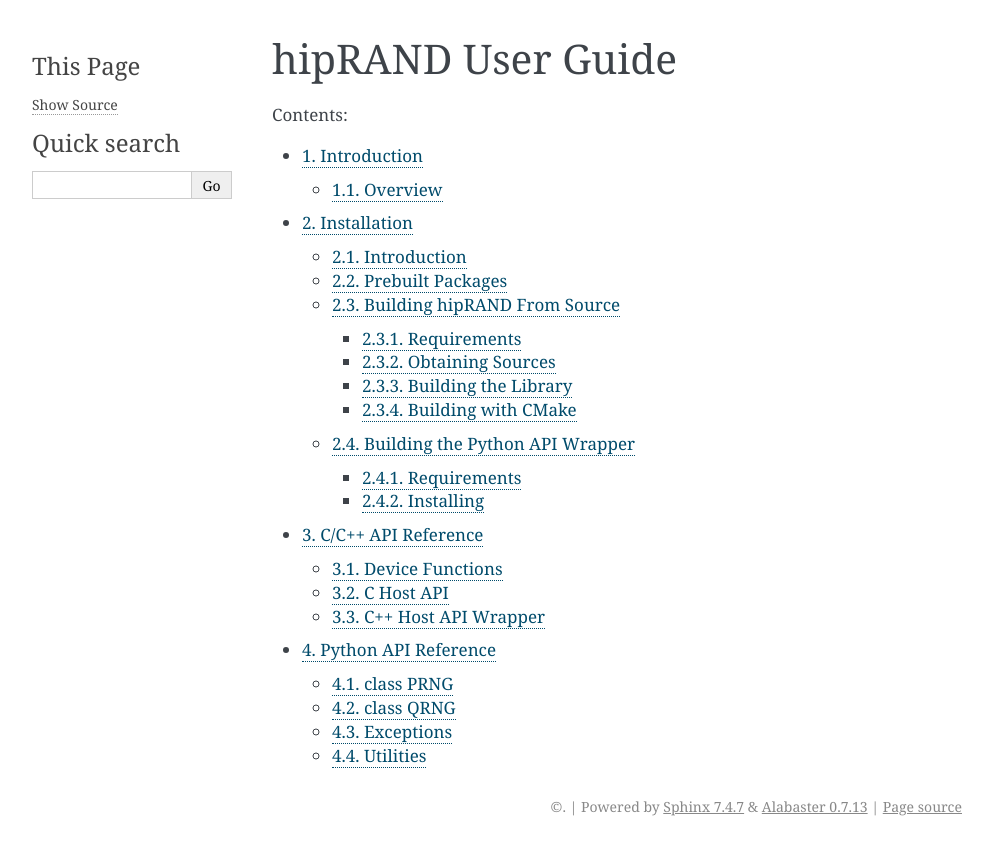
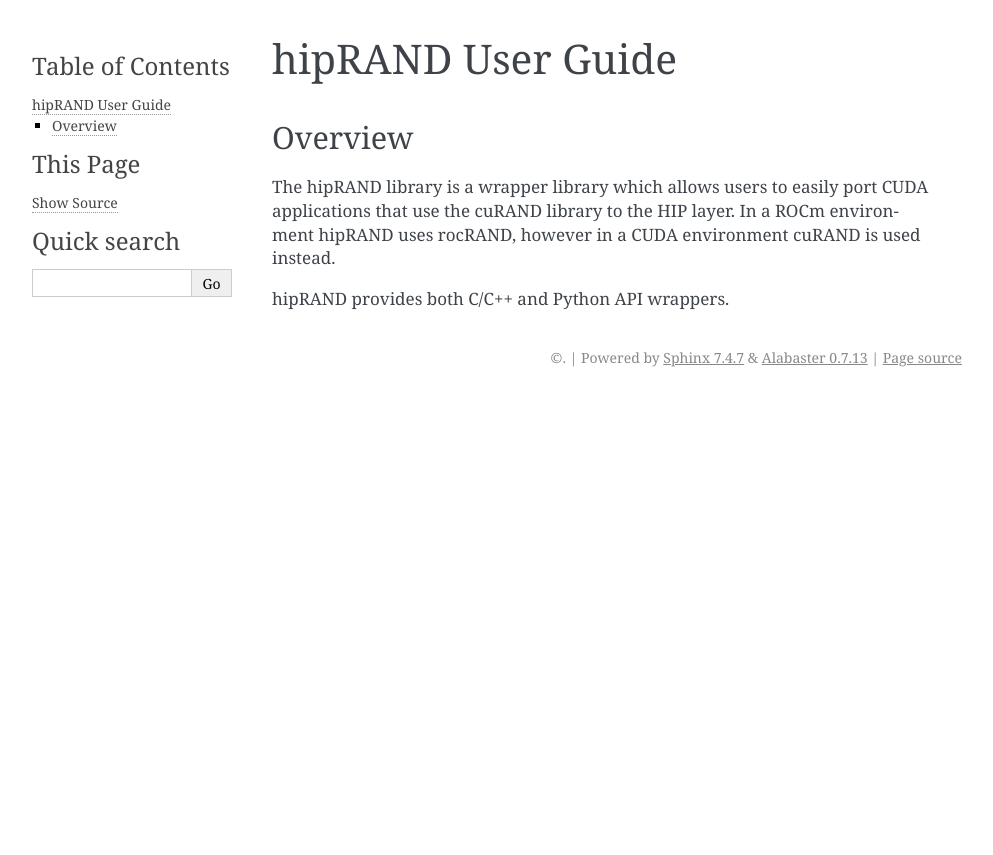
Before and after one commit to ROCm/hipRAND, a Sphinx documentation site: the page built from docs/index.rst, in a window 1280 px wide. Shown: the top 855 px of the page, without its empty margins (148-1141 px from the left). Built offline with Sphinx 7.4.7, drawn with Linux system fonts in a browser that asks for light colours.

Commit message:
update docs

```diff
--- a/docs/index.rst
+++ b/docs/index.rst
@@ -2,12 +2,9 @@
 hipRAND User Guide
 ==================
 
-.. toctree::
-   :maxdepth: 3
-   :caption: Contents:
-   :numbered:
+Overview
+--------
 
-   introduction
-   installing
-   cpp_api
-   python_api
+The hipRAND library is a wrapper library which allows users to easily port CUDA applications that use the cuRAND library to the HIP layer. In a ROCm environment hipRAND uses rocRAND, however in a CUDA environment cuRAND is used instead.
+
+hipRAND provides both C/C++ and Python API wrappers.
--- a/docs/installing.rst
+++ b/docs/installing.rst
@@ -83,6 +83,10 @@ Where ``<compiler>>`` should be set to ``hipcc`` on a ROCm platform, or to a reg
 * ``BUILD_TEST`` controls whether to build the hipRAND tests. Defaults to ``OFF``.
 * ``BUILD_BENCHMARK`` controls whether to build the hipRAND benchmarks. Defaults to ``OFF``.
 * ``BUILD_ADDRESS_SANITIZER`` controls whether to build with address sanitization enabled. Defaults to ``OFF``.
+* ``ROCRAND_PATH`` specifies a rocRAND install other than the default system installed one.
+* ``DOWNLOAD_ROCRAND`` specifies that rocRAND will be downloaded and installed in the build directory.
+
+If using ``ROCRAND_PATH`` or ``DOWNLOAD_ROCRAND`` and rocRAND is installed on the system in the default location, ``CMAKE_NO_SYSTEM_FROM_IMPORTED=ON`` must be passed.
 
 Building the Python API Wrapper
 -------------------------------
--- a/docs/requirements.txt
+++ /dev/null
@@ -1,3 +0,0 @@
-breathe<4.33.1
-exhale
-sphinx_rtd_theme
```
Also changed, not shown: docs/.sphinx/requirements.txt (+25 -35 lines), docs/introduction.rst (deleted, +0 -16 lines), docs/rocm.jpg (deleted), docs/rocm_logo.png (deleted), 5 other files.
